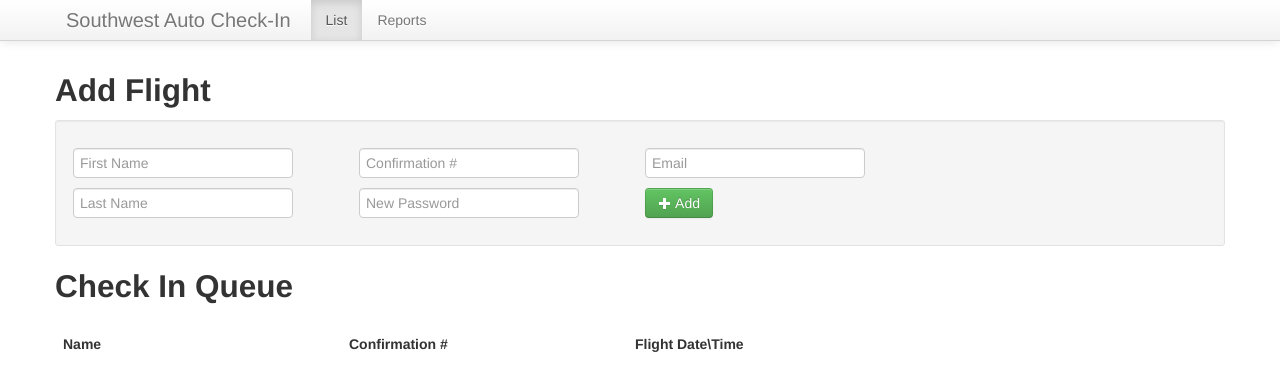
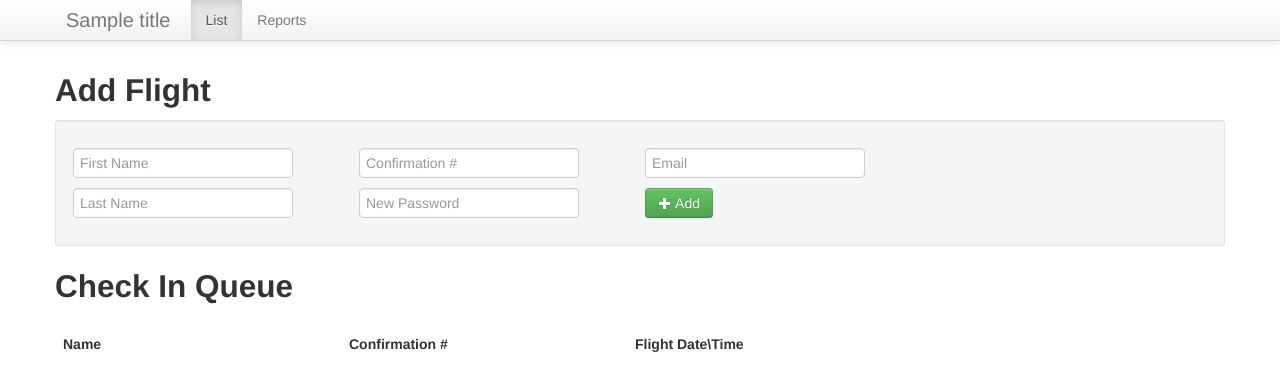
Before and after one commit to Skinner927/SouthwestCheckin, a PHP site: the page made by php/views/home.php in a window 1280 px wide. Shown: the top 391 px of the page. Run offline with PHP 8.4, Linux system fonts and the light colour scheme; the template is opened without the code that fills it: most values are stand-ins (such as "Sample title", 1, 10 or a date in 2020); data that the repository does not hold is empty.

Commit message:
Fix bad config with home

```diff
--- a/php/api.php
+++ b/php/api.php
@@ -17,7 +17,7 @@
   51 Franklin Street, Fifth Floor, Boston, MA 02110-1301 USA.
 */
 require_once('db.php');
-require('config.php');
+require_once('config.php');
 require('scraper.php');
 
 // Database Path
--- a/php/scraper.php
+++ b/php/scraper.php
@@ -16,9 +16,9 @@
   with this program; if not, write to the Free Software Foundation, Inc.,
   51 Franklin Street, Fifth Floor, Boston, MA 02110-1301 USA.
 */
-require_once 'klogger.php';
-require_once 'goutte.phar';
-require_once 'config.php';
+require_once('klogger.php');
+require_once('goutte.phar');
+require_once('config.php');
 
 define("LOGLEVEL", KLogger::INFO);
 
--- a/php/views/home.php
+++ b/php/views/home.php
@@ -16,12 +16,11 @@
   with this program; if not, write to the Free Software Foundation, Inc.,
   51 Franklin Street, Fifth Floor, Boston, MA 02110-1301 USA.
 */
-require('config.php');
 ?>
 <!DOCTYPE html>
 <html>
   <head>
-    <title><?php echo $site['title'];?></title>
+    <title><?php echo $title;?></title>
     <link rel="shortcut icon" href="favicon.ico" type="image/x-icon">
     <link rel="icon" href="favicon.ico" type="image/x-icon">
     <meta name="viewport" content="width=device-width, initial-scale=1.0">
@@ -100,7 +99,7 @@ require('config.php');
             <span class="icon-bar"></span>
             <span class="icon-bar"></span>
           </button>
-          <a class="brand" href="#"><?php echo $site['title'];?></a>
+          <a class="brand" href="#"><?php echo $title;?></a>
           <div class="nav-collapse collapse">
             <ul class="nav" data-bind="foreach: pages">
               <li data-bind="css: { active: $data == $root.currentPage() }, click: $root.goToPage"><a href="#" data-bind="text: $data"></a></li>
```
Also changed, not shown: php/index.php (+5 -3 lines).
